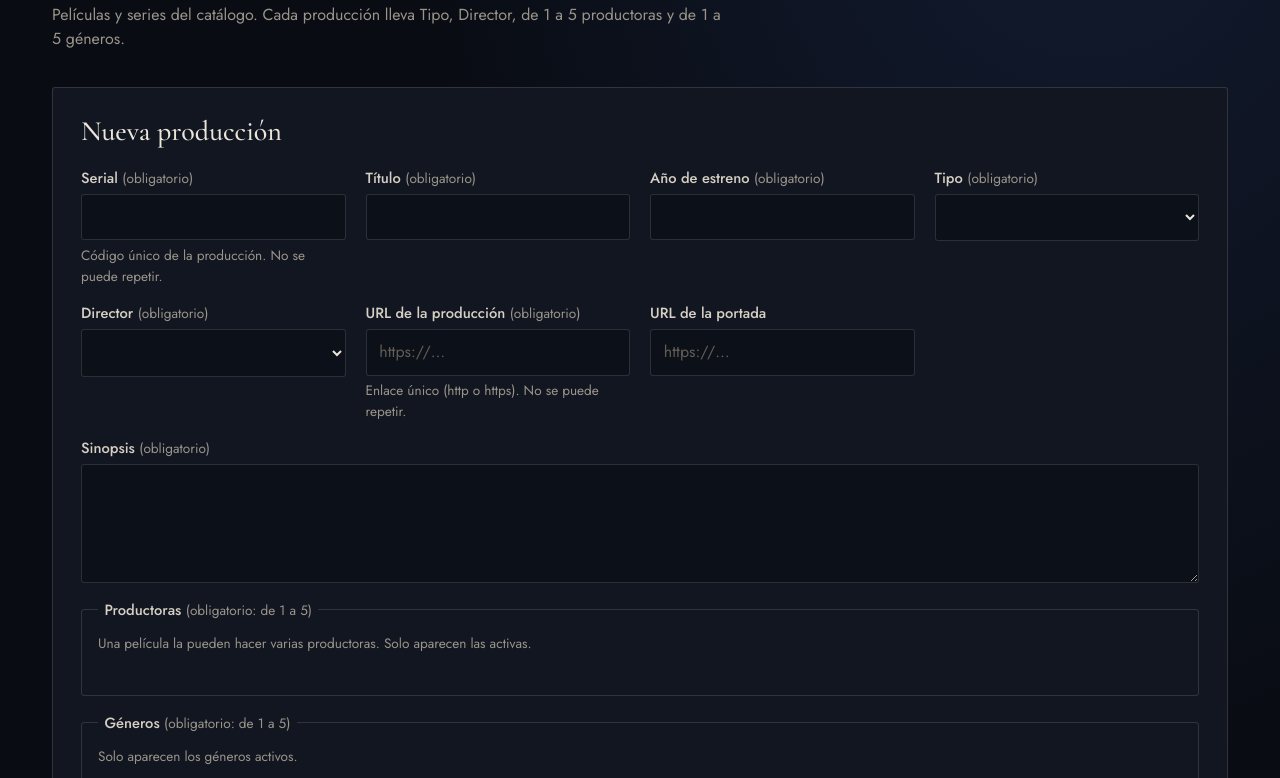
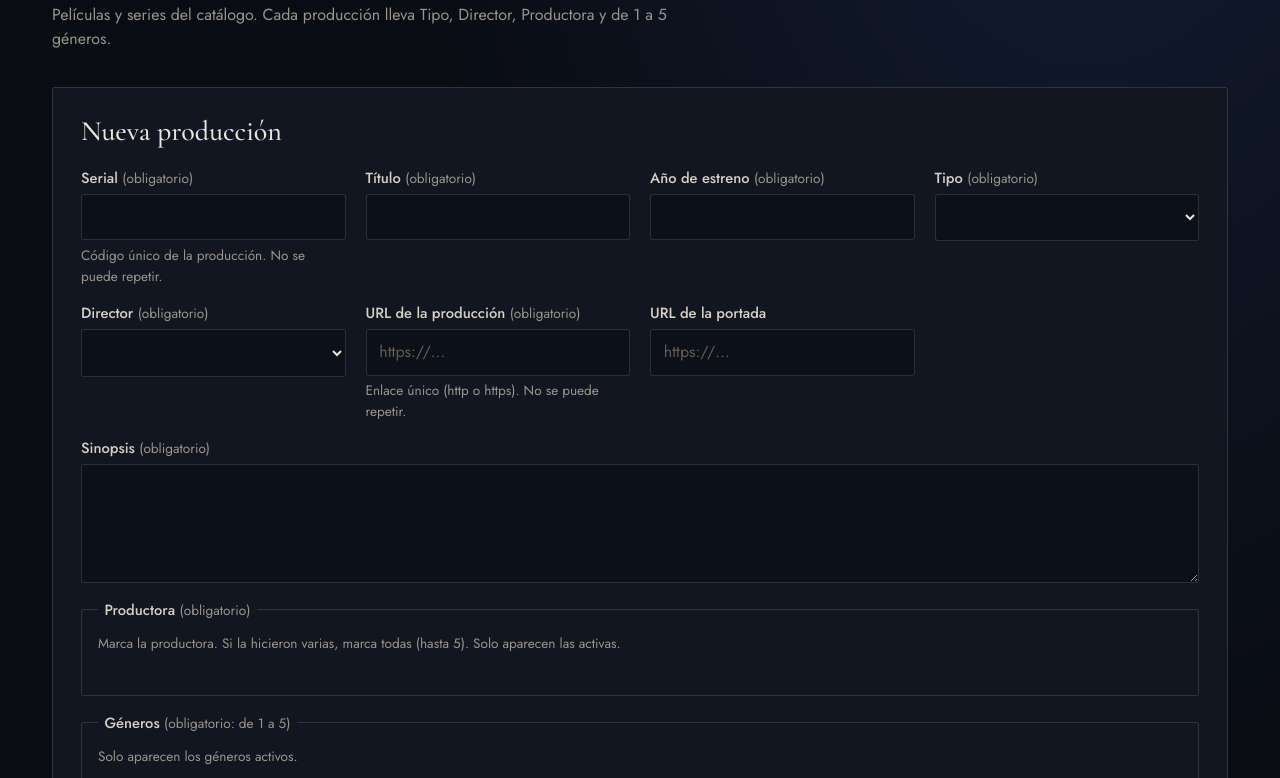
Before and after one commit to JorgeAHernandezC80/Catalog-Media-Frontend, a plain HTML site: page media.html in a window 1280 px wide. Shown: the part 174-952 px from the top of the page. Drawn offline with nearby package versions, Linux system fonts and the light colour scheme; no server answers.

Commit message:
feat: productora en Media admite varias, con etiquetas en singular

```diff
--- a/js/inicio.js
+++ b/js/inicio.js
@@ -290,7 +290,7 @@ function abrirDetalle(media) {
 
   const filas = [
     ['Director', media.director?.nombres],
-    [(media.productoras?.length ?? 0) > 1 ? 'Productoras' : 'Productora', (media.productoras ?? []).map((p) => p.nombre).filter(Boolean).join(', ')],
+    ['Productora', (media.productoras ?? []).map((p) => p.nombre).filter(Boolean).join(', ')],
     ['Serial', media.serial]
   ].filter(([, valor]) => valor);
   $('#detalle-ficha').replaceChildren(
--- a/js/media.js
+++ b/js/media.js
@@ -178,7 +178,7 @@ const chipsGeneros = (media) =>
 const chipsProductoras = (media) =>
   el(
     'ul',
-    { class: 'chips', 'aria-label': 'Productoras' },
+    { class: 'chips', 'aria-label': 'Productora' },
     (media.productoras ?? []).map((p) => el('li', { class: 'chip' }, p.nombre ?? '(sin nombre)'))
   );
 
@@ -220,7 +220,7 @@ const crud = iniciarCrud({
     { titulo: 'Tipo', celda: (m) => m.tipo?.nombre ?? '—' },
     { titulo: 'Géneros', celda: chipsGeneros },
     { titulo: 'Director', celda: (m) => m.director?.nombres ?? '—' },
-    { titulo: 'Productoras', celda: chipsProductoras },
+    { titulo: 'Productora', celda: chipsProductoras },
     {
       titulo: 'Fechas',
       celda: (m) =>
--- a/media.html
+++ b/media.html
@@ -37,7 +37,7 @@
 
   <main id="contenido">
     <h1>Media</h1>
-    <p class="intro">Películas y series del catálogo. Cada producción lleva Tipo, Director, de 1 a 5 productoras y de 1 a 5 géneros.</p>
+    <p class="intro">Películas y series del catálogo. Cada producción lleva Tipo, Director, Productora y de 1 a 5 géneros.</p>
 
     <section class="panel" aria-labelledby="titulo-formulario">
       <h2 id="titulo-formulario">Nueva producción</h2>
@@ -78,8 +78,8 @@
           <textarea id="sinopsis" name="sinopsis" rows="4" required ></textarea>
         </div>
         <fieldset class="campo campo-ancho grupo-generos">
-          <legend>Productoras <span class="obligatorio">(obligatorio: de 1 a 5)</span></legend>
-          <p class="ayuda" id="productoras-ayuda">Una película la pueden hacer varias productoras. Solo aparecen las activas.</p>
+          <legend>Productora <span class="obligatorio">(obligatorio)</span></legend>
+          <p class="ayuda" id="productoras-ayuda">Marca la productora. Si la hicieron varias, marca todas (hasta 5). Solo aparecen las activas.</p>
           <div id="lista-productoras" class="lista-generos" aria-describedby="productoras-ayuda"></div>
           <p id="contador-productoras" class="contador" aria-live="polite"></p>
         </fieldset>
@@ -119,7 +119,7 @@
             <th scope="col">Tipo</th>
             <th scope="col">Géneros</th>
             <th scope="col">Director</th>
-            <th scope="col">Productoras</th>
+            <th scope="col">Productora</th>
             <th scope="col">Fechas</th>
             <th scope="col">Acciones</th>
             </tr>
```
